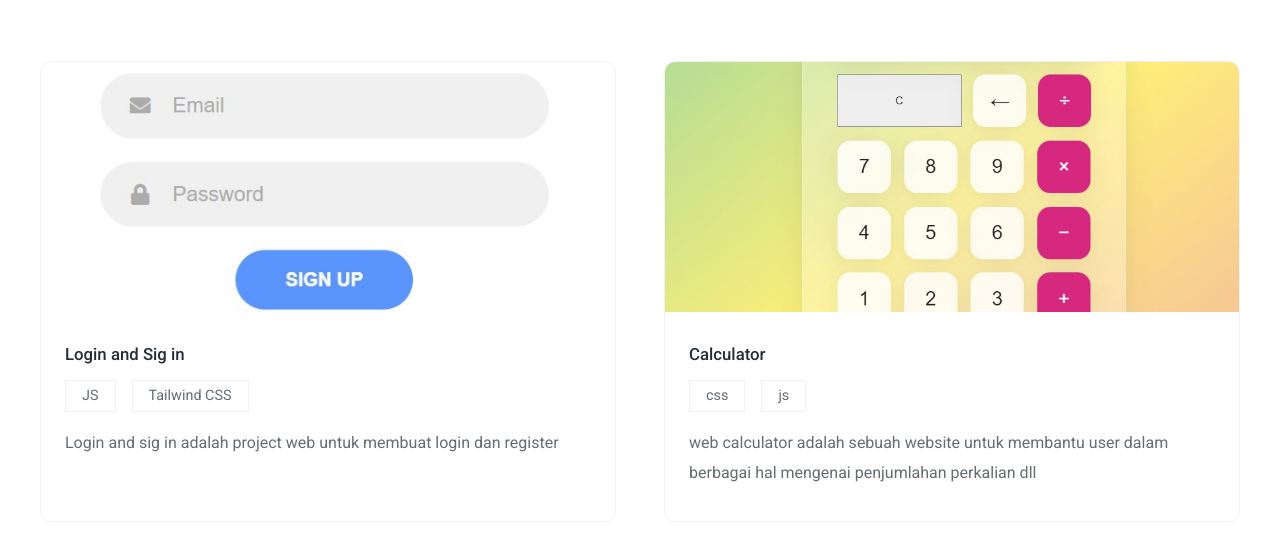
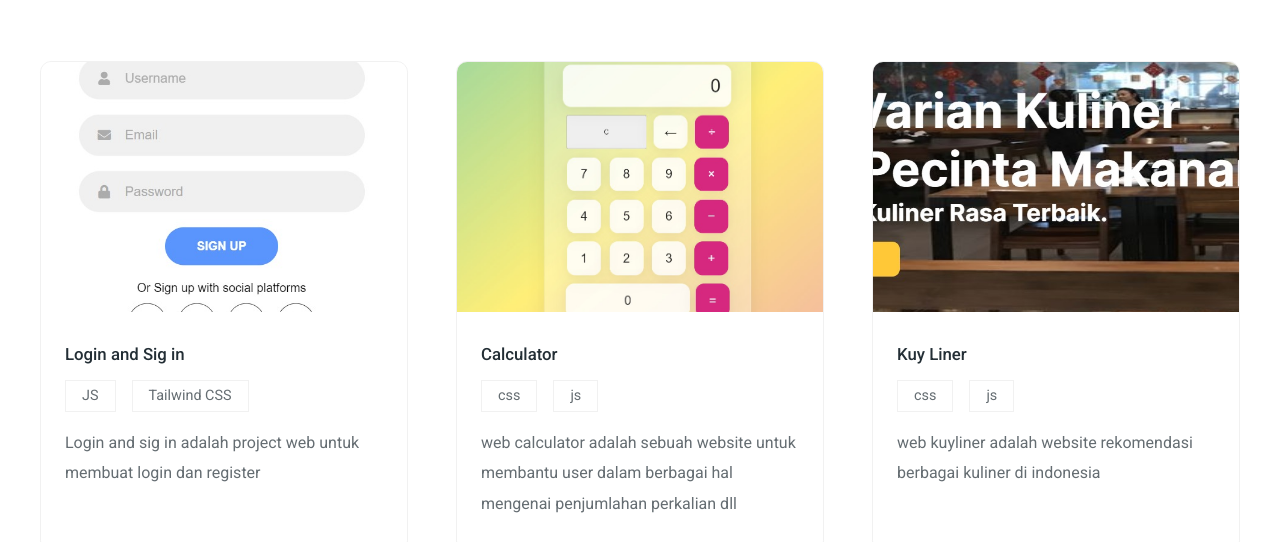
Before and after one commit to Hiskiatamba/personal-website-hiskia, a plain HTML site: page portfolio.html in a window 1280 px wide. Shown: the part 282-824 px from the top of the page. Drawn offline with Linux system fonts and the light colour scheme.

Commit message:
menambahkan portfolio

```diff
--- a/portfolio.html
+++ b/portfolio.html
@@ -66,7 +66,7 @@
                         </div>
                     </div>
 
-                    <!-- porto kamarkita -->
+                    <!-- Portfolio 2 -->
                     <div class="portfolio">
                         <div class="portfolio-cover">
                             <img src="./images/portfolios/web-calculator.jpg" alt="calculator" />
@@ -82,6 +82,25 @@
                             <p>
                                 web calculator adalah sebuah website untuk membantu user dalam berbagai hal mengenai
                                 penjumlahan perkalian dll </p>
+                        </div>
+                    </div>
+
+
+                    <!-- portfolio 3 -->
+                    <div class="portfolio">
+                        <div class="portfolio-cover">
+                            <img src="./images/portfolios/portfolio-3.jpg" alt="" />
+                        </div>
+                        <div class="portfolio-info">
+                            <div class="portfolio-title">
+                                <h4>Kuy Liner</h4>
+                            </div>
+                            <div class="portfolio-tags">
+                                <div>css</div>
+                                <div>js</div>
+                            </div>
+                            <p>
+                                web kuyliner adalah website rekomendasi berbagai kuliner di indonesia</p>
                         </div>
                     </div>
 
```
